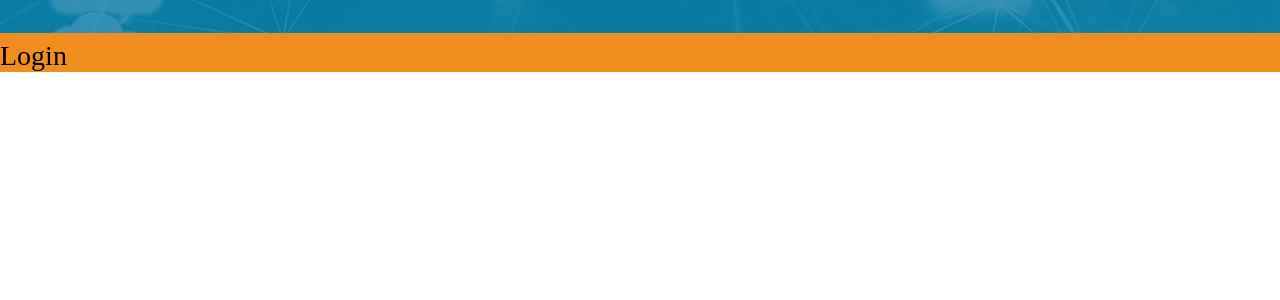
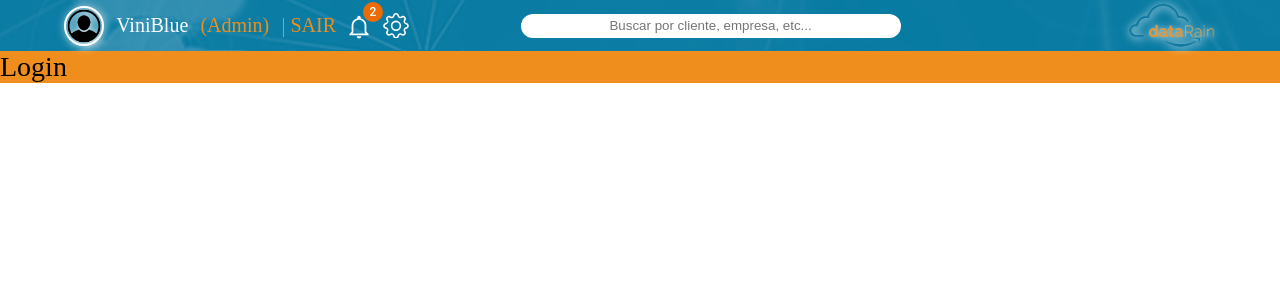
Before and after one commit to DataRain-Team-7/FRONT-BTC-finance-tool, a React (Vite) app: page / in a window 1280 px wide. Shown: the top 300 px of the page. Built offline with nearby package versions, Linux system fonts and the light colour scheme.

Commit message:
feat: badge ballon on bell implemented with mui material

```diff
--- a/package.json
+++ b/package.json
@@ -9,7 +9,11 @@
     "preview": "vite preview"
   },
   "dependencies": {
+    "@emotion/react": "^11.10.5",
+    "@emotion/styled": "^11.10.5",
+    "@mui/material": "^5.10.17",
     "@types/react-icons": "^3.0.0",
+    "animate.css": "^4.1.1",
     "axios": "^1.1.3",
     "react": "^18.2.0",
     "react-dom": "^18.2.0",
--- a/src/Components/Header/index.tsx
+++ b/src/Components/Header/index.tsx
@@ -1,22 +1,31 @@
 import * as Style from './style'
 import user_default from '../../assets/images/user_default.png'
 import logo from '../../assets/images/logo.png'
+import { Badge } from '@mui/material';
 
 const Header = () => {
+
+
+
     return (
         <Style.HeaderContainer>
             <section>
-                {/* <></>campo de busca */}
-                <div>
+                <div className='animate__animated animate__fadeInLeftBig animate__delay-1s'>
                     <div>
                         <img src={user_default}></img>
                         <p>ViniBlue</p>
                         <p className='secondColorElement'>(Admin)</p>
                         <p className='secondColorElement getOut'>| SAIR</p>
                     </div>
-                    <Style.bell/>{" "}
+                    <Badge badgeContent={2} color="warning" className='badge'>
+                        <Style.bell/>{" "}
+                    </Badge>
                     <Style.gear/>{" "}
                 </div>
+                <input
+                    type="text"
+                    placeholder='Buscar por cliente, empresa, etc...'
+                    className='animate__animated animate__fadeIn animate__delay-1s'></input>
                 <img src={logo}></img>
             </section>
         </Style.HeaderContainer>
--- a/src/Components/Header/style.ts
+++ b/src/Components/Header/style.ts
@@ -2,6 +2,7 @@ import styled, { css } from "styled-components";
 import topBar from '../../assets/images/topBar.png';
 import { IoMdNotificationsOutline } from "react-icons/io";
 import { BsGear } from "react-icons/bs";
+import 'animate.css';
 
 export const HeaderContainer = styled.div`
 
@@ -36,12 +37,14 @@ ${({theme})=>css`
         flex-direction:row;
         color: ${theme.colors.primaryColor};
         align-items: center;
-        width: 22%;
+        width: 30%;
+        max-width: 23rem;
 
             div{
                 display:flex;
                 flex-direction: row;
-                width: 70%;
+                width: 80%;
+                max-width: 17rem;
             }
 
             img{
@@ -64,6 +67,19 @@ ${({theme})=>css`
 
 
     }
+        .badge{
+            margin-top:0.2rem;
+        }
+
+        input{
+            width: 33%;
+            height: 1.5rem;
+            outline: 0;
+            border: none;
+            border-radius: 0.75rem;
+            text-align: center;
+            margin-left: -10%;
+        }
     }
     `}
 
--- a/src/Pages/Login/index.tsx
+++ b/src/Pages/Login/index.tsx
@@ -1,11 +1,12 @@
 import * as Style from './style'
 import TopBar from '../../components/TopBar'
+import Header from '../../components/Header'
 
 
 const Login = () => {
     return (
         <Style.LoginContainer>
-            <TopBar />
+            <Header />
             <p>Login</p>
 
         </Style.LoginContainer>
```
Also changed, not shown: 2 other files (tests, documents, lock files or other folders).
